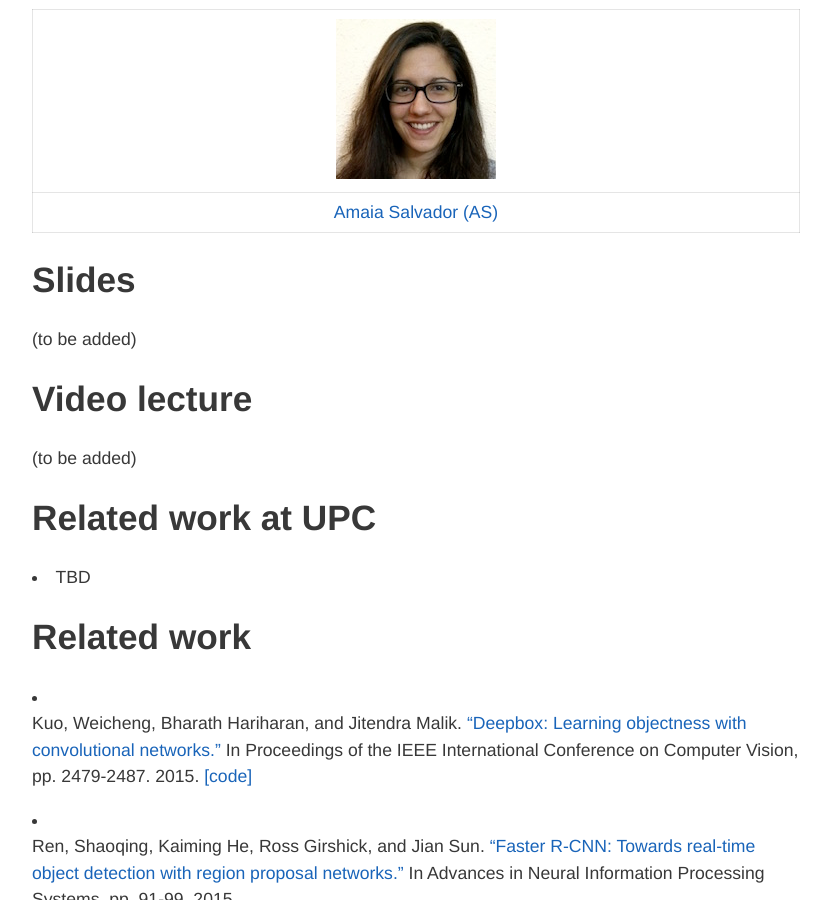
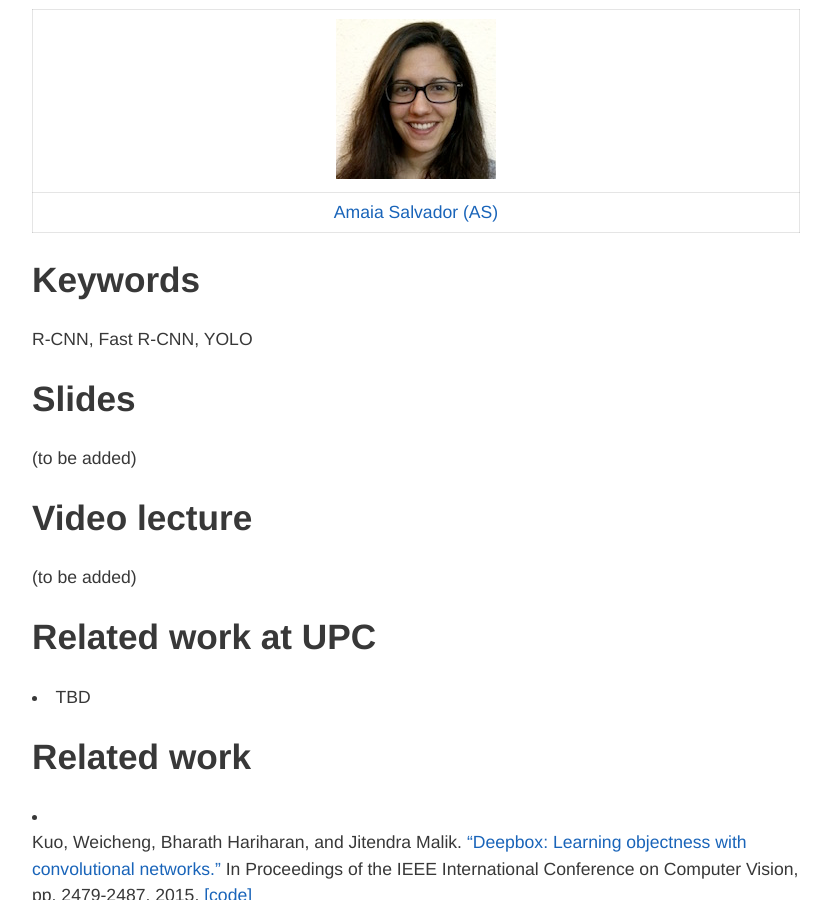
Before and after one commit to imatge-upc/telecombcn-2016-dlcv, a Jekyll site: the page built from objects.md, in a window 1280 px wide and 900 px high, scrolled down 332 px. Shown: the whole window, without its empty margins (224-1055 px from the left). Built offline with Jekyll 4.4.1, drawn with Linux system fonts in a browser that asks for light colours; nearby versions of some CDN libraries.

Commit message:
Update objects.md

```diff
--- a/objects.md
+++ b/objects.md
@@ -15,6 +15,9 @@ hide: true
 
 [AmaiaSalvador-photo]: img/instructors/AmaiaSalvador.jpg "Amaia Salvador"
 
+## Keywords
+
+R-CNN, Fast R-CNN, YOLO
 
 ## Slides
 
```
